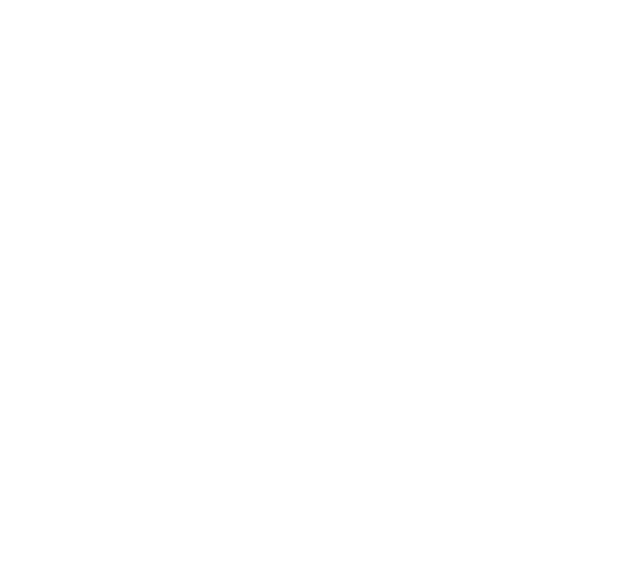
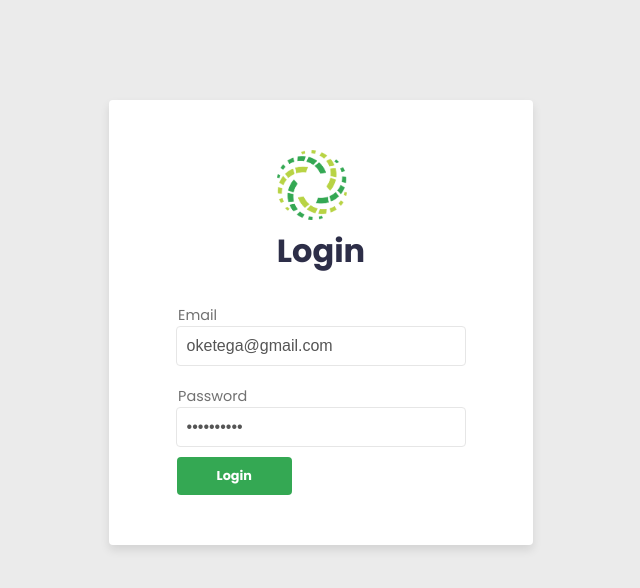
Before and after one commit to Tyav/mentordev, a React (Create React App) app: page / in a window 1280 px wide. Shown: the top 588 px of the page, without its empty margins (319-959 px from the left). Built offline with nearby package versions, Linux system fonts and the light colour scheme.

Commit message:
tested login route

```diff
--- a/src/App.js
+++ b/src/App.js
@@ -1,9 +1,12 @@
 import React from 'react';
 import './App.css';
 
+import Login from './pages/Login';
+//Testing login route
 function App() {
   return (
     <div>
+      <Login />
     </div>
   );
 }
```
